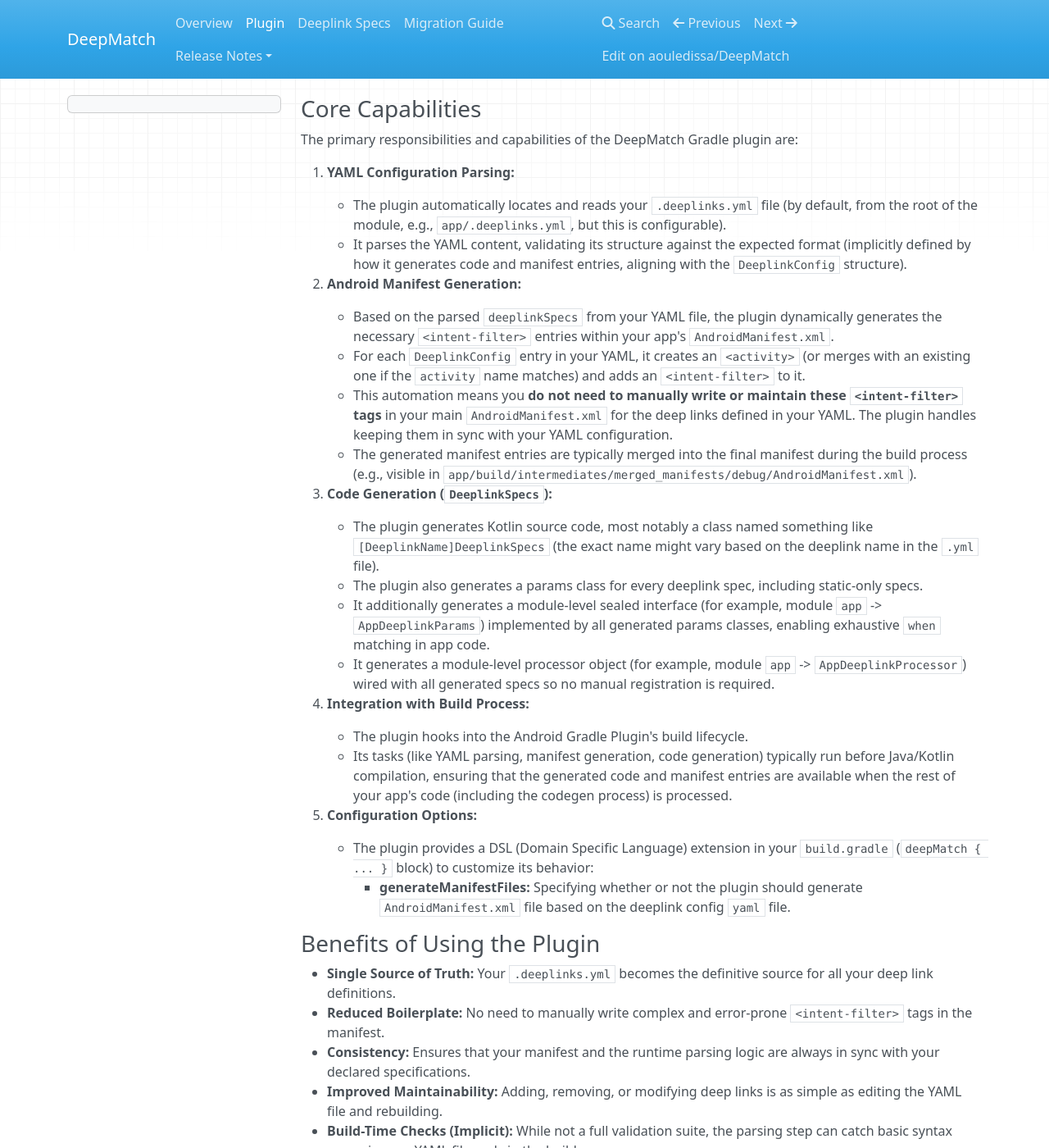
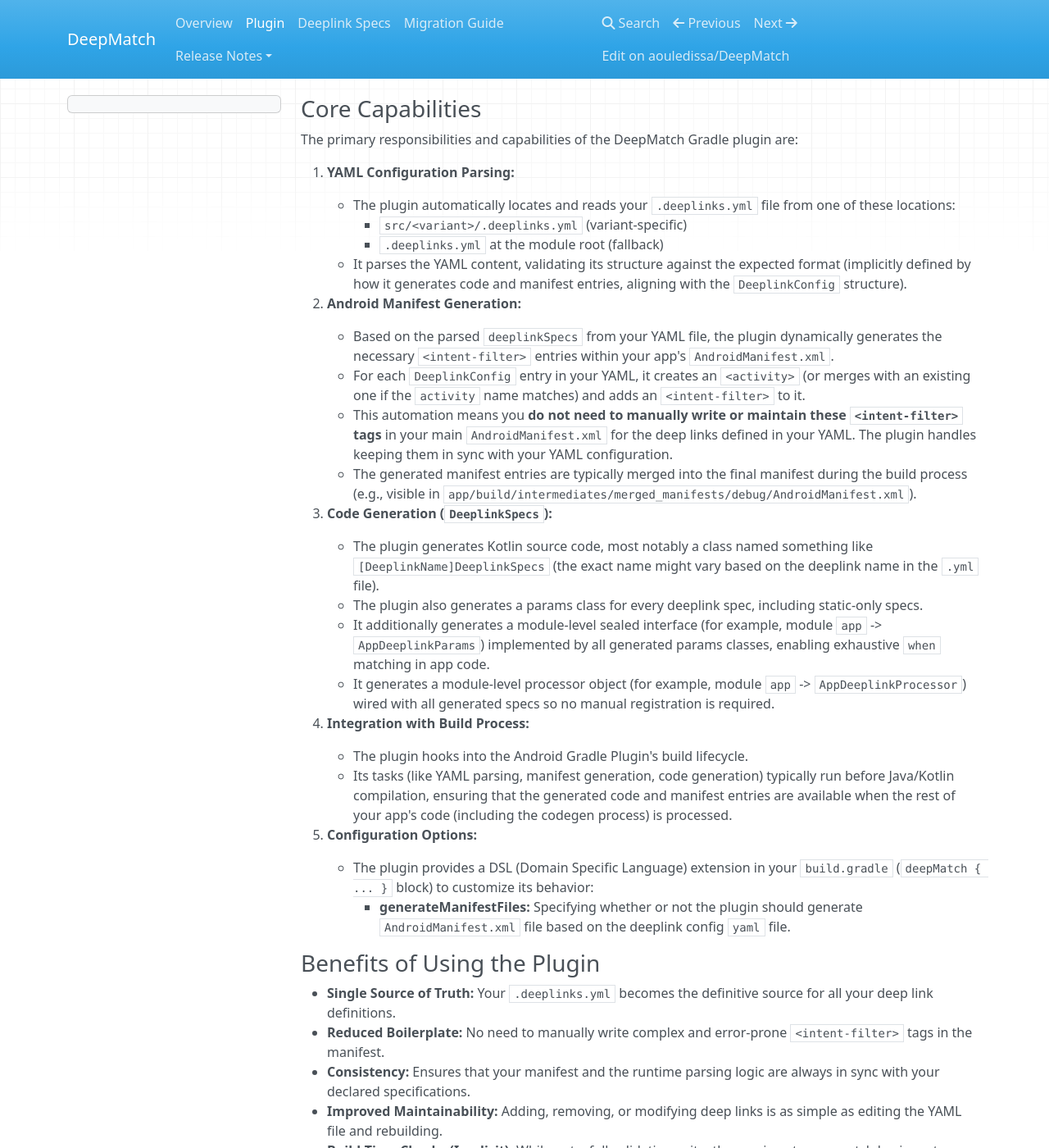
Before and after one commit to aouledissa/deep-match, an MkDocs documentation site: the page built from docs/plugin.md, in a window 1280 px wide and 1400 px high. Shown: the whole window at 82% size. Built offline with MkDocs 1.6.1, drawn with Linux system fonts in a browser that asks for light colours; nearby versions of some CDN libraries; some of the changed text lies outside the part shown.

```diff
--- a/docs/plugin.md
+++ b/docs/plugin.md
@@ -3,7 +3,9 @@
 The primary responsibilities and capabilities of the DeepMatch Gradle plugin are:
 
 1.  **YAML Configuration Parsing:**
-    *   The plugin automatically locates and reads your `.deeplinks.yml` file (by default, from the root of the module, e.g., `app/.deeplinks.yml`, but this is configurable).
+    *   The plugin automatically locates and reads your `.deeplinks.yml` file from one of these locations:
+        *   `src/<variant>/.deeplinks.yml` (variant-specific)
+        *   `.deeplinks.yml` at the module root (fallback)
     *   It parses the YAML content, validating its structure against the expected format (implicitly defined by how it generates code and manifest entries, aligning with the `DeeplinkConfig` structure).
 
 2.  **Android Manifest Generation:**
```
Also changed, not shown: other parts of docs/plugin.md (+1 -1 lines), CHANGELOG.md (+2 -0 lines), README.md (+2 -0 lines), docs/deeplink-specs.md (+1 -0 lines), 2 other files.
